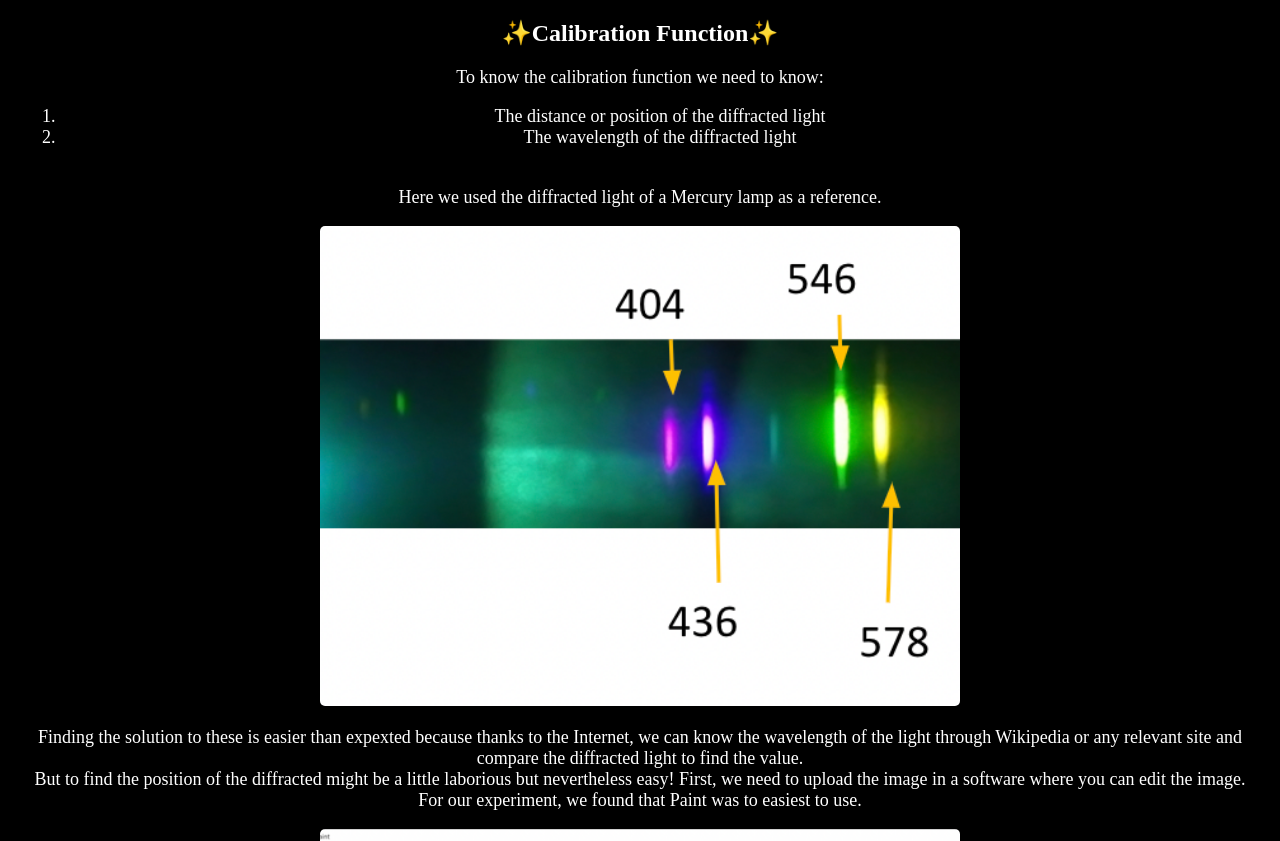
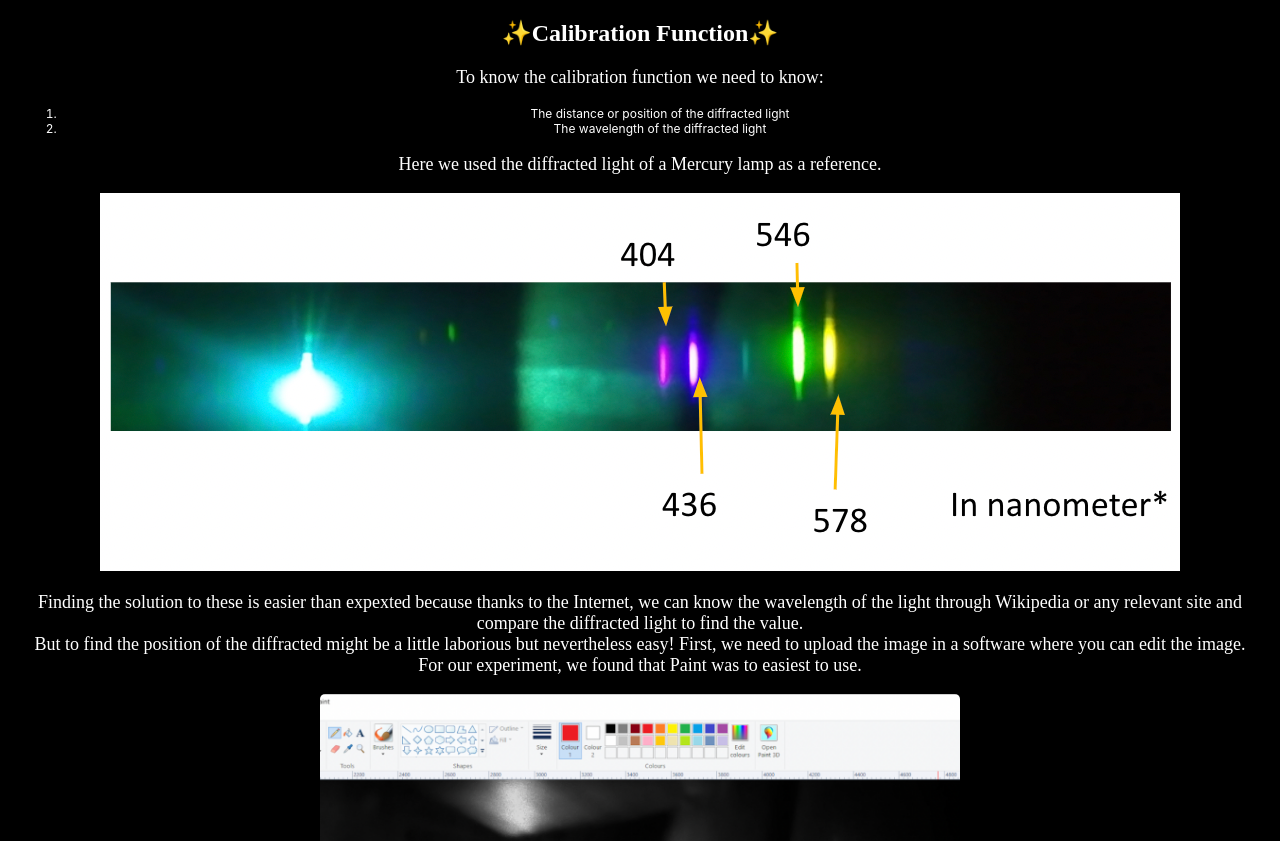
Before and after one commit to L-Limbu/react-labafolio, a React (Create React App) app: page /display/uni-page/spectroscopy in a window 1280 px wide. Shown: the part 3277-4118 px from the top of the page. Built offline with nearby package versions, Linux system fonts and the light colour scheme; a web font is replaced by a local one.

Commit message:
Final edit2

```diff
--- a/src/pages/uniProjects/spectroscopy/spectroscopy.js
+++ b/src/pages/uniProjects/spectroscopy/spectroscopy.js
@@ -68,14 +68,17 @@ export default function Spectroscopy () {
                 <h2 className='spec-h'>✨Calibration Function✨</h2>
                 <p className='spec-text'>
                     To know the calibration function we need to know:
-                    <ol>
+                </p>
+                <div className='spectro-list-wrapper'>
+                <ol>
                         <li>The distance or position of the diffracted light</li>
                         <li>The wavelength of the diffracted light</li>
                     </ol>
-                    <br />
+                </div>
+                <p className='spec-text'>
                     Here we used the diffracted light of a Mercury lamp as a reference.
                 </p>
-                <img className='spec-img' src={image6} />
+                <img className='spec-img2' src={image6} />
                 <p className='spec-text'>
                     Finding the solution to these is easier than expexted because thanks to the Internet, we can know the wavelength
                     of the light through Wikipedia or any relevant site and compare the diffracted light to find the value.
@@ -109,7 +112,7 @@ export default function Spectroscopy () {
                     which gave us the following results.
                 </p>
                 <img className='spec-img' src={image9} />
-                <img className='spec-img' src={image10} />
+                <img className='spec-img2' src={image10} />
                 <p className='spec-text'>
                     Amazing! the difference between the our calculated wavelength and the actual wavelength was only a few nanometer
                     which is smaller than a width of a hair (human hair).
```
